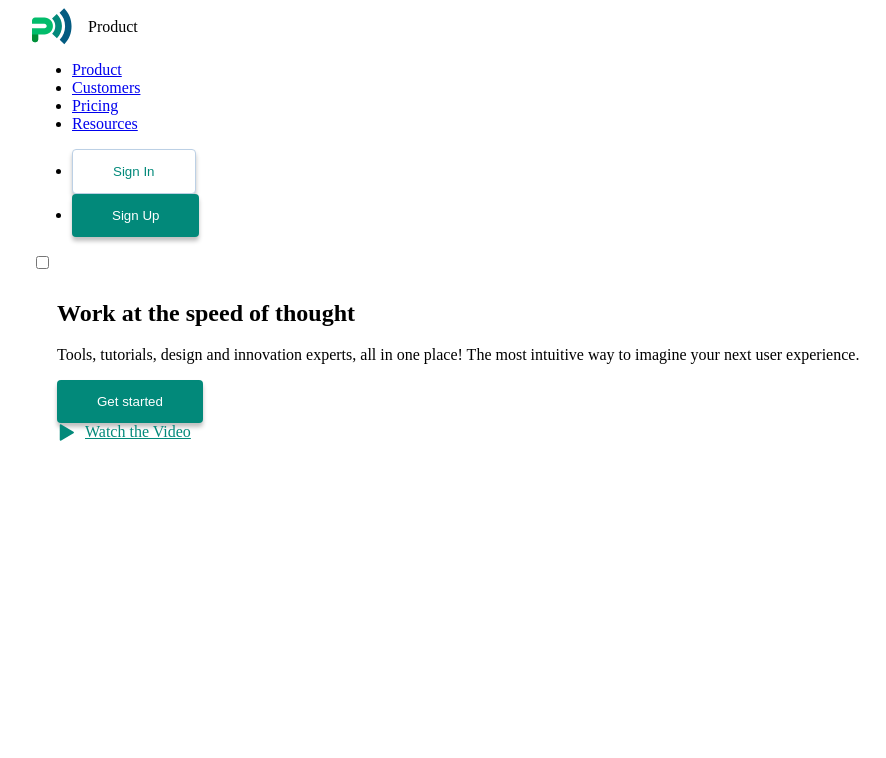
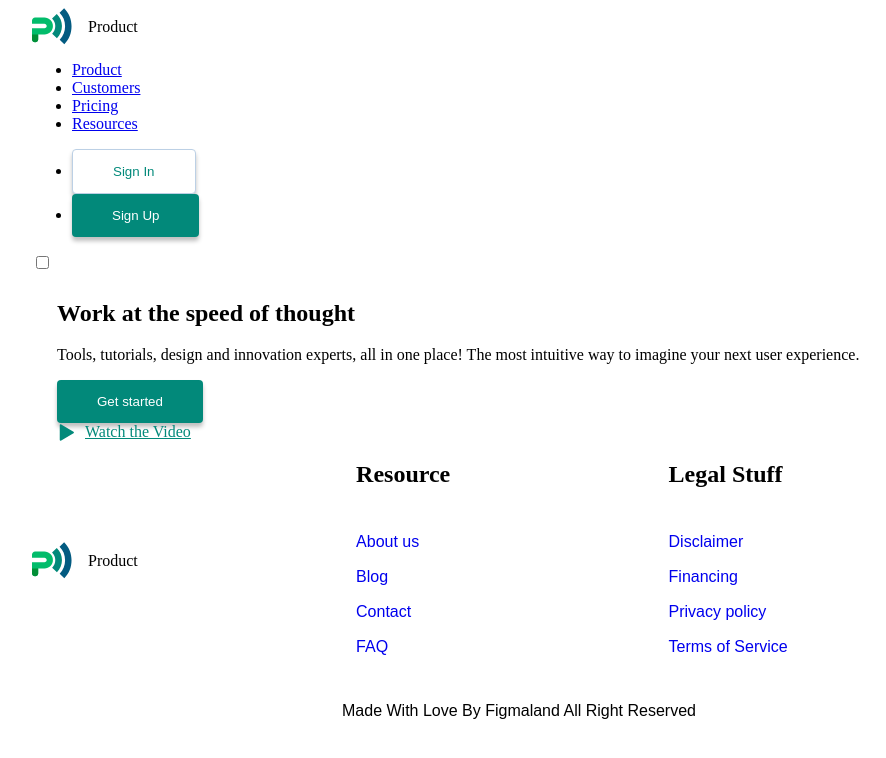
Before and after one commit to serhiikondratiuk/react-team-project, a React (Create React App) app: page / in a window 1280 px wide. Shown: the top 758 px of the page, without its empty margins (121-1007 px from the left). Built offline with nearby package versions, Linux system fonts and the light colour scheme.

Commit message:
add bottom part of footer (partially: logo and uls)

```diff
--- a/src/App.js
+++ b/src/App.js
@@ -4,6 +4,7 @@
 import Logo from './components/Logo/Logo';
 import Navigation from './components/Navigation/Navigation';
 import Home from './pages/Home/Home';
+import FooterBottomPart from './components/Footer/Footer';
 
 function App() {
   return (
@@ -17,6 +18,9 @@
           <Home />
         </Container>
       </Section>
+      <Container>
+        <FooterBottomPart />
+      </Container>
     </>
   );
 }
--- a/src/components/Footer/Footer.js
+++ b/src/components/Footer/Footer.js
@@ -0,0 +1,87 @@
+import React from 'react';
+import Logo from '../Logo/Logo';
+import styled from 'styled-components';
+
+const FooterNav = styled.nav`
+  display: flex;
+  justify-content: space-between;
+  margin-bottom: 10px;
+`;
+
+const List = styled.ul`
+  list-style: none;
+  padding-left: 0;
+`;
+
+const Link = styled.a`
+  font-family: Arial;
+  font-size: 16px;
+  line-height: 2.19;
+  text-decoration: none;
+`;
+
+const ListWrapper = styled.div`
+  display: flex;
+  flex-direction: column;
+`;
+
+const FooterText = styled.p`
+  font-family: Arial;
+  font-size: 16px;
+  line-height: 1.87;
+  text-align: center;
+  margin-bottom: 46px;
+`;
+
+const ResourceList = [
+  { name: 'About us', href: '/' },
+  { name: 'Blog', href: '/' },
+  { name: 'Contact', href: '/' },
+  { name: 'FAQ', href: '/' },
+];
+
+const LegalStuffList = [
+  { name: 'Disclaimer', href: '/' },
+  { name: 'Financing', href: '/' },
+  { name: 'Privacy policy', href: '/' },
+  { name: 'Terms of Service', href: '/' },
+];
+
+const FooterBottomPart = () => {
+  return (
+    <footer>
+      <FooterNav>
+        <Logo children="Product" />
+        {/* иконки соцсетей*/}
+        <ListWrapper>
+          <h2>Resource</h2>
+          {/* поставить компонет H */}
+
+          <List>
+            {ResourceList.map(item => (
+              <li key={item.name}>
+                <Link href={item.href}>{item.name}</Link>
+              </li>
+            ))}
+          </List>
+        </ListWrapper>
+        <ListWrapper>
+          <h2>Legal Stuff</h2>
+          {/* поставить компонет H*/}
+          <List>
+            {LegalStuffList.map(item => (
+              <li key={item.name}>
+                <Link href={item.href}>{item.name}</Link>
+              </li>
+            ))}
+          </List>
+        </ListWrapper>
+        <form></form>
+        {/* вынести форму в отдельный компонет */}
+      </FooterNav>
+      <FooterText>Made With Love By Figmaland All Right Reserved</FooterText>
+    </footer>
+  );
+};
+
+export default FooterBottomPart;
```
